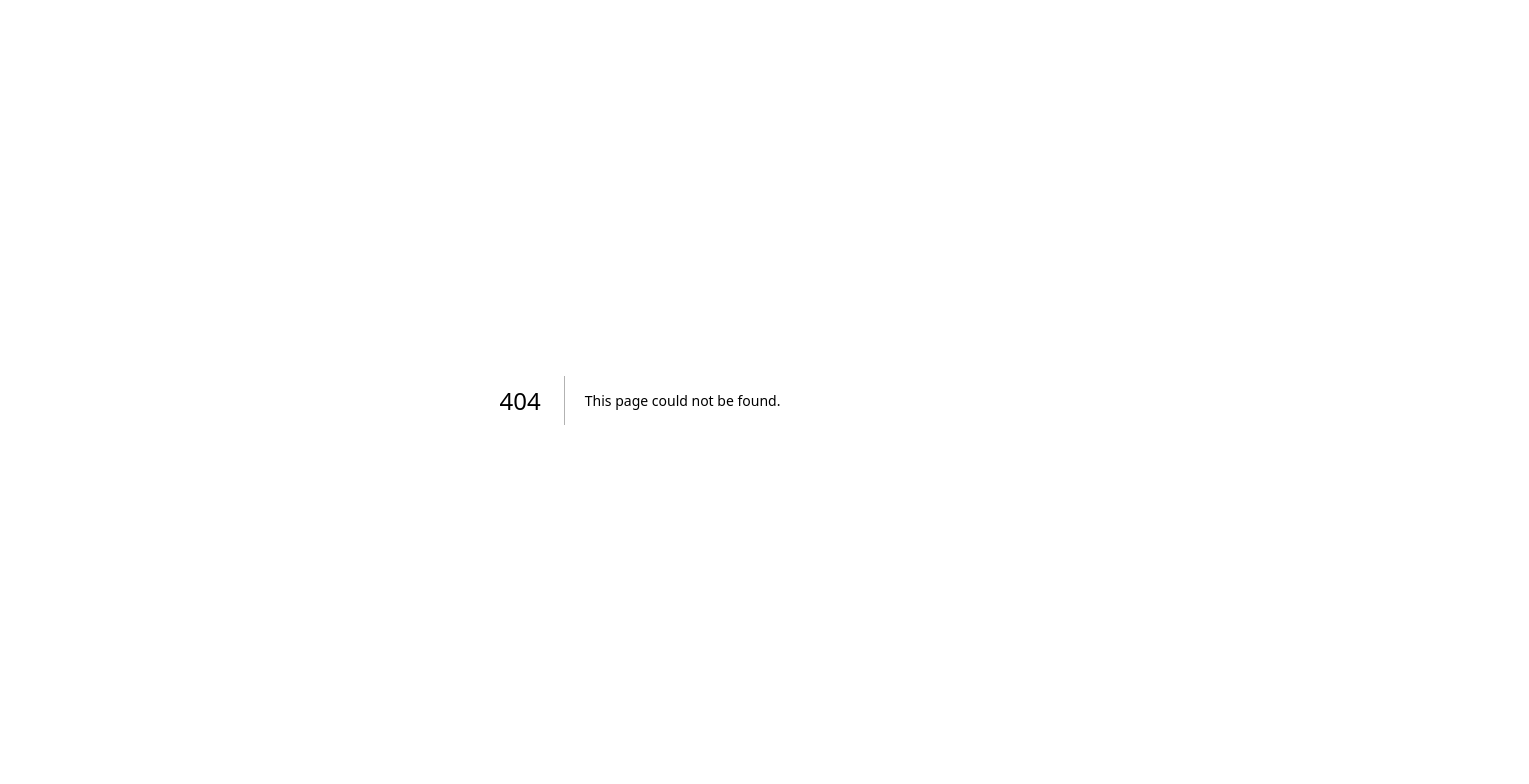
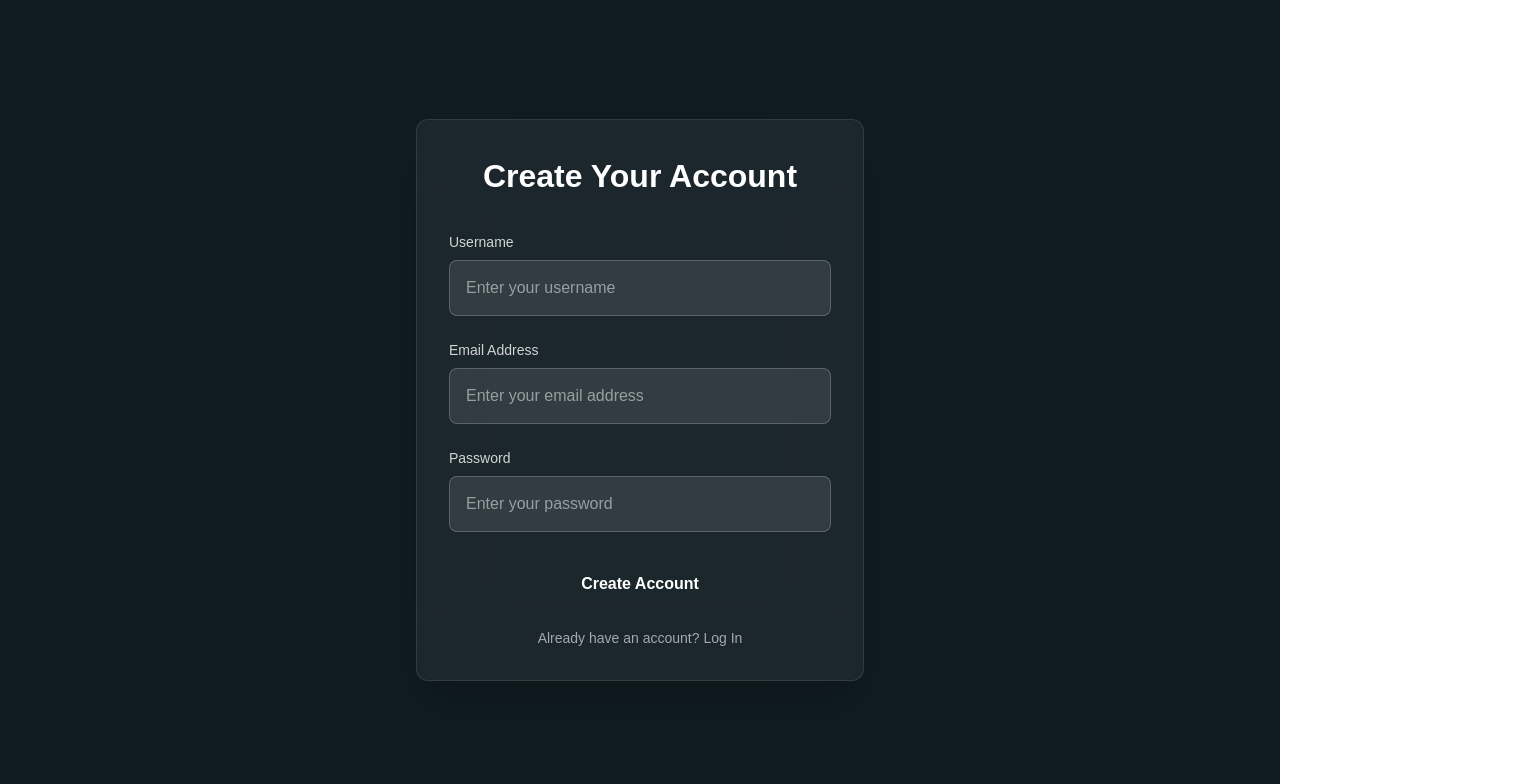
Before and after one commit to OuassimARIOUI/Crypto_Platform, a Next.js app in the folder frontend/: page /register in a window 1280 px wide. Before the commit this address had no page. Shown: the top 784 px of the page, 1529 px wide, since content can reach past the window. Built offline with nearby package versions, Linux system fonts and the light colour scheme.

Commit message:
fixing login and register

```diff
--- /dev/null
+++ b/frontend/src/app/login/page.jsx
@@ -0,0 +1,98 @@
+"use client";
+
+import { useState } from "react";
+import Input from "@/components/ui/Input";
+import Button from "@/components/ui/Button";
+import Link from "next/link";
+
+export default function LoginPage() {
+    const [email, setEmail] = useState("");
+    const [password, setPassword] = useState("");
+
+    const handleSubmit = async (e) => {
+        e.preventDefault();
+
+        try {
+            const res = await fetch("http://localhost:3001/auth/login", {
+                method: "POST",
+                headers: {
+                    "Content-Type": "application/json",
+                },
+                body: JSON.stringify({ email, password }),
+            });
+
+            const data = await res.json();
+            console.log("Login response:", data);
+
+            if (!res.ok) {
+                alert(data.error || "Login failed");
+                return;
+            }
+
+            // Save token in localStorage
+            localStorage.setItem("token", data.token);
+
+            window.location.href = "/dashboard";
+        } catch (err) {
+            console.error(err);
+            alert("Erreur serveur");
+        }
+    };
+
+    return (
+        <div className="flex items-center justify-center min-h-screen bg-[#0A0E23] p-4 relative">
+
+            {/* Background */}
+            <div
+                className="absolute inset-0 bg-cover bg-center opacity-30"
+                style={{
+                    backgroundImage:
+                        `url("https://lh3.googleusercontent.com/aida-public/AB6AXuDyBroiDJnby3GMkVA97K-1ZymGAOfHWmi8SpM9cZfFR9FcFVHAUNMc-GHY7CfNQ4UR9rEb9niCqWbKJVqMNIYNnnjx1UAoiF_ZqlYkVnYErggEgh0P88EZj1Ab21-Dfo_LV4cyGKwCmULAepNknX_IiAAUw-mc0-aMEtbVSjOpf0ALsJgDAUHkTK1z4pPH9X3rdP_wHb_EdhjhCNzD2DVkXZvzYjSIwg4YLD92Yg4nAu7IL-wgkH-012A2B7j0EMTQmH9E7YbyJ17r")`,
+                }}
+            />
+
+            <div className="relative z-10 max-w-md w-full glassmorphism p-8 rounded-xl">
+                {/* Logo */}
+                <div className="flex justify-center items-center gap-3 mb-8">
+          <span className="material-symbols-outlined text-primary text-4xl">
+            currency_bitcoin
+          </span>
+                    <h1 className="text-white text-3xl font-bold">CryptoTrade</h1>
+                </div>
+
+                <h2 className="text-white text-4xl font-black mb-6">Welcome Back</h2>
+
+                <form onSubmit={handleSubmit} className="flex flex-col gap-6">
+                    <Input
+                        label="Email"
+                        type="email"
+                        placeholder="Enter your email"
+                        value={email}
+                        onChange={(e) => setEmail(e.target.value)}
+                    />
+
+                    <Input
+                        label="Password"
+                        type="password"
+                        placeholder="Enter your password"
+                        value={password}
+                        onChange={(e) => setPassword(e.target.value)}
+                    />
+
+                    <Link href="/forgot-password" className="text-primary underline text-sm">
+                        Forgot Password?
+                    </Link>
+
+                    <Button type="submit">Login</Button>
+
+                    <p className="text-center text-white/60 text-sm">
+                        Need an account?{" "}
+                        <Link href="/register" className="text-primary font-bold underline">
+                            Register here
+                        </Link>
+                    </p>
+                </form>
+            </div>
+        </div>
+    );
+}
--- /dev/null
+++ b/frontend/src/app/register/page.jsx
@@ -0,0 +1,92 @@
+"use client";
+
+import { useState } from "react";
+import Input from "@/components/ui/Input";
+import Button from "@/components/ui/Button";
+import Link from "next/link";
+
+export default function RegisterPage() {
+    const [pseudo, setPseudo] = useState("");
+    const [email, setEmail] = useState("");
+    const [password, setPassword] = useState("");
+
+    const handleRegister = async (e) => {
+        e.preventDefault();
+
+        try {
+            const res = await fetch("http://localhost:3001/auth/register", {
+                method: "POST",
+                headers: {
+                    "Content-Type": "application/json",
+                },
+                body: JSON.stringify({ pseudo, email, password }),
+            });
+
+            const data = await res.json();
+
+            if (!res.ok) {
+                alert(data.error || "Register failed");
+                return;
+            }
+
+            alert("Account created !");
+            window.location.href = "/login";
+
+        } catch (err) {
+            console.error(err);
+            alert("Erreur serveur");
+        }
+    };
+
+    return (
+        <div className="flex items-center justify-center min-h-screen bg-[#101c22] p-4 relative">
+
+            {/* Background blur effects */}
+            <div className="absolute -top-1/4 -left-1/4 h-1/2 w-1/2 rounded-full bg-primary/20 blur-3xl animate-[spin_20s_linear_infinite]"></div>
+            <div className="absolute -bottom-1/4 -right-1/4 h-1/2 w-1/2 rounded-full bg-primary/20 blur-3xl animate-[spin_25s_linear_infinite_reverse]"></div>
+
+            <div className="relative z-10 max-w-md w-full rounded-xl border border-white/10 bg-white/5 p-8 shadow-2xl backdrop-blur-2xl">
+                <h1 className="text-white text-[32px] font-bold text-center mb-8">
+                    Create Your Account
+                </h1>
+
+                <form onSubmit={handleRegister} className="space-y-6">
+                    <Input
+                        label="Username"
+                        placeholder="Enter your username"
+                        value={pseudo}
+                        onChange={(e) => setPseudo(e.target.value)}
+                    />
+
+                    <Input
+                        label="Email Address"
+                        type="email"
+                        placeholder="Enter your email address"
+                        value={email}
+                        onChange={(e) => setEmail(e.target.value)}
+                    />
+
+                    <Input
+                        label="Password"
+                        type="password"
+                        placeholder="Enter your password"
+                        value={password}
+                        onChange={(e) => setPassword(e.target.value)}
+                    />
+
+                    <Button type="submit">Create Account</Button>
+                </form>
+
+                <p className="mt-4 text-center text-white/60 text-sm">
+                    Already have an account?{" "}
+                    <Link
+                        href="/login"
+                        className="font-medium text-primary/80 hover:text-primary transition-colors"
+                    >
+                        Log In
+                    </Link>
+                </p>
+            </div>
+        </div>
+    );
+}
```
